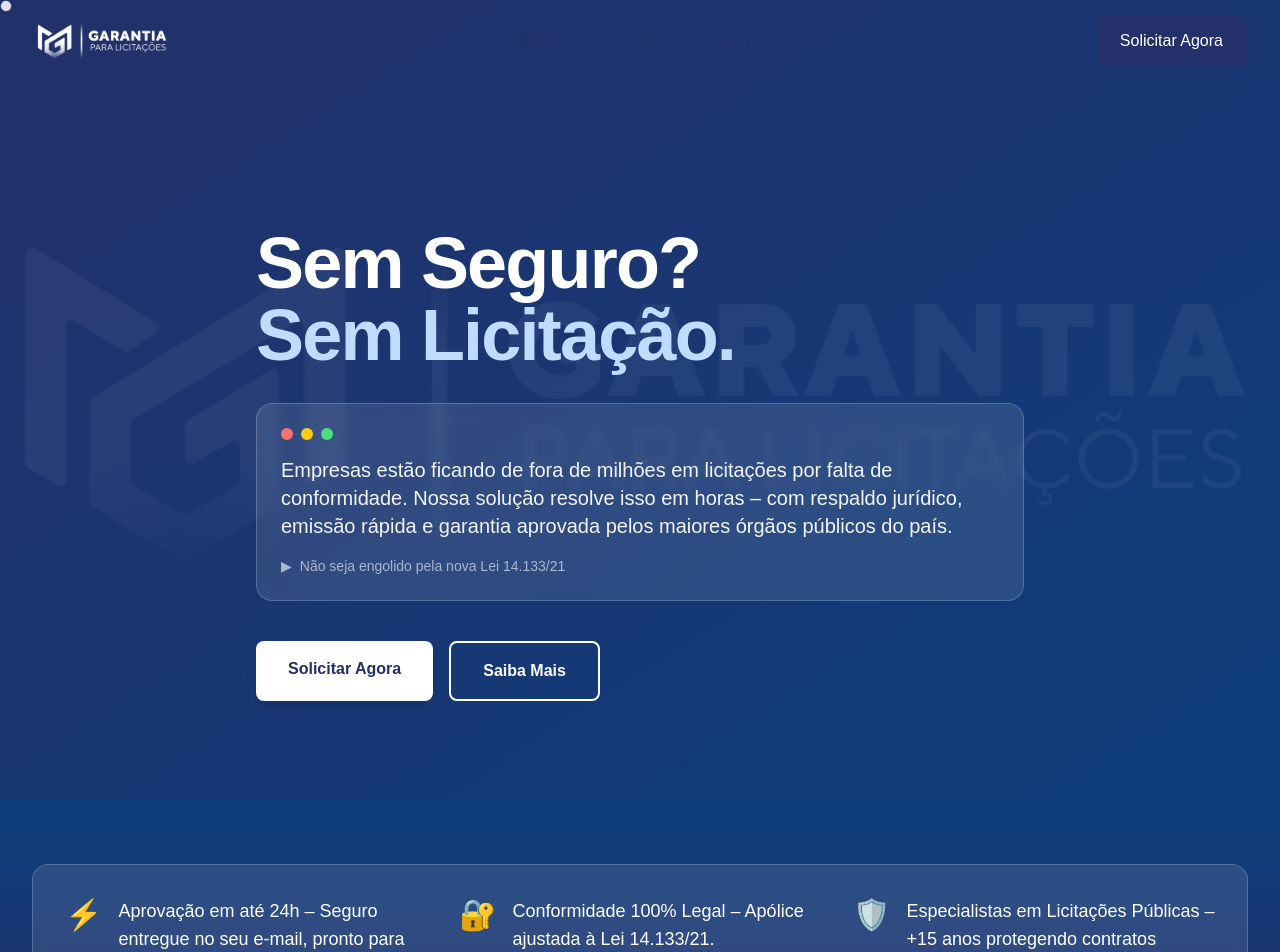
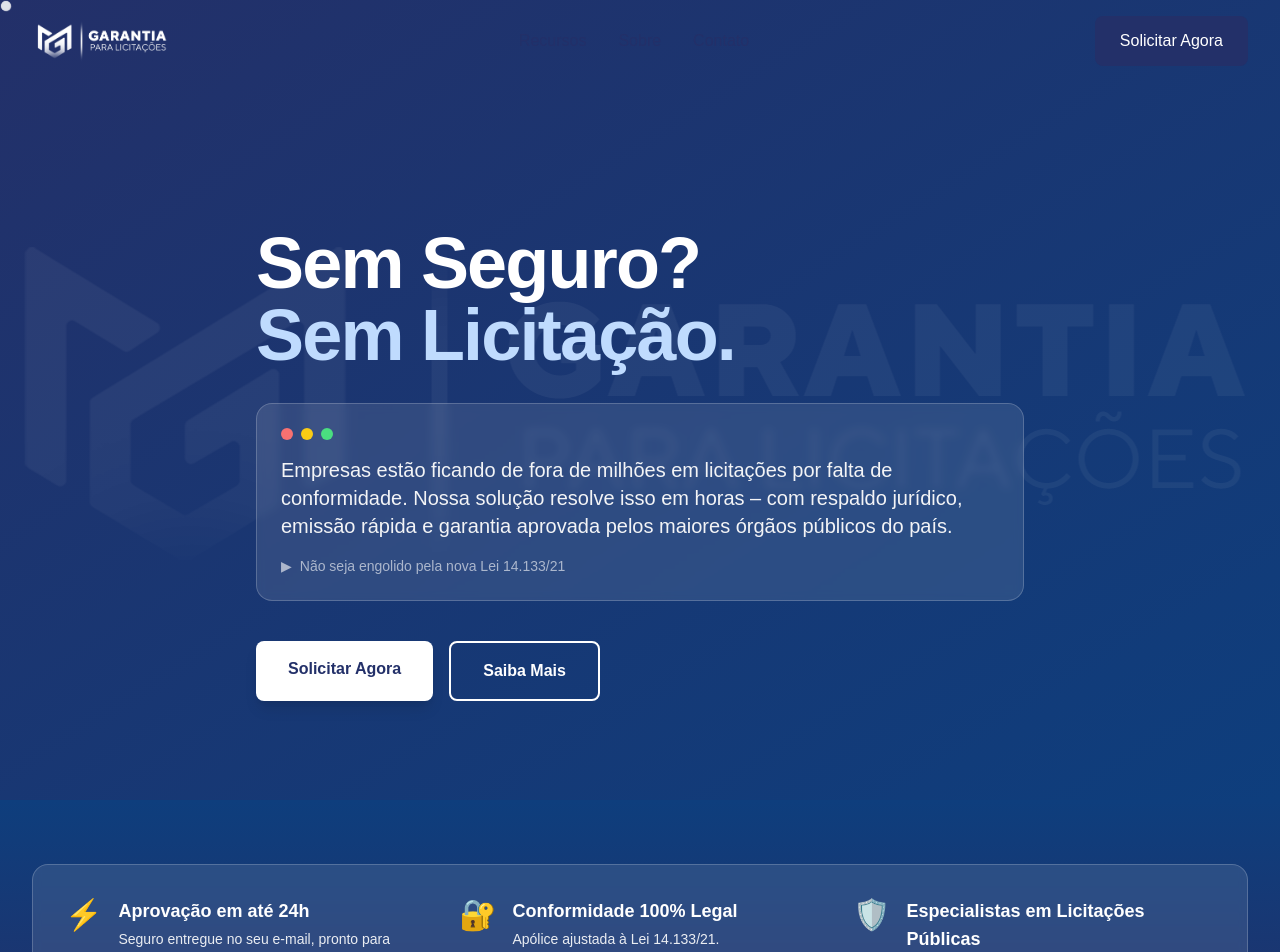
Before and after one commit to kauntdewn1/garantia-app, a React (Vite) app: page / in a window 1280 px wide. Shown: the top 952 px of the page. Built offline with nearby package versions, Linux system fonts and the light colour scheme; the HTML template or start-up script is replaced by a standard one; a web font is replaced by a local one.

Commit message:
Update Bullets component with proper line breaks

```diff
--- a/src/components/Bullets.jsx
+++ b/src/components/Bullets.jsx
@@ -5,15 +5,15 @@ function Bullets() {
   const bullets = [
     {
       icon: '⚡',
-      text: 'Aprovação em até 24h – \n Seguro entregue no seu e-mail, pronto para licitar.'
+      text: ['Aprovação em até 24h', 'Seguro entregue no seu e-mail, pronto para licitar.']
     },
     {
       icon: '🔐',
-      text: 'Conformidade 100% Legal – \n Apólice ajustada à Lei 14.133/21.'
+      text: ['Conformidade 100% Legal', 'Apólice ajustada à Lei 14.133/21.']
     },
     {
       icon: '🛡️',
-      text: 'Especialistas em Licitações Públicas – \n +15 anos protegendo contratos milionários.'
+      text: ['Especialistas em Licitações Públicas', '+15 anos protegendo contratos milionários.']
     }
   ];
 
@@ -32,7 +32,10 @@ function Bullets() {
                 transition={{ delay: index * 0.2, duration: 0.5 }}
               >
                 <span className="text-3xl">{bullet.icon}</span>
-                <p className="text-white text-lg font-medium">{bullet.text}</p>
+                <div className="text-white">
+                  <p className="text-lg font-bold">{bullet.text[0]}</p>
+                  <p className="text-sm mt-1 opacity-90">{bullet.text[1]}</p>
+                </div>
               </motion.div>
             ))}
           </div>
```
